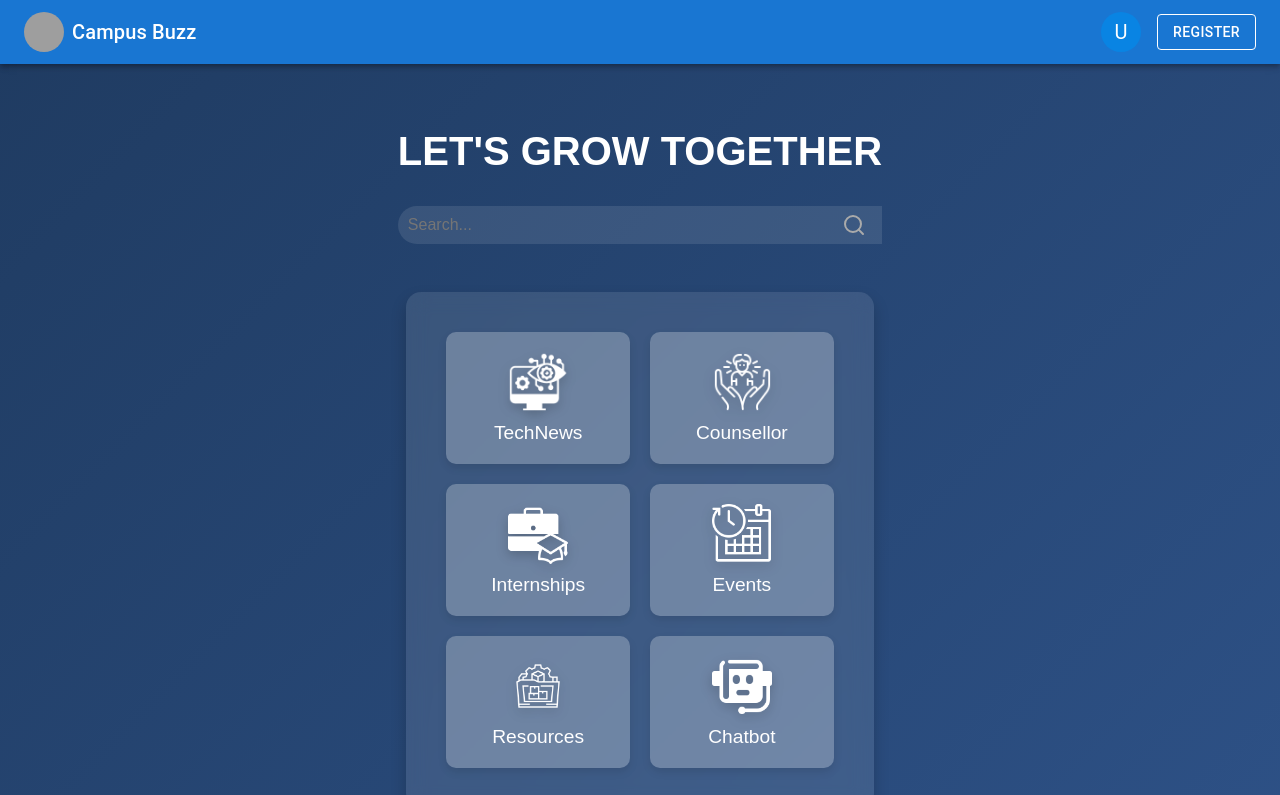
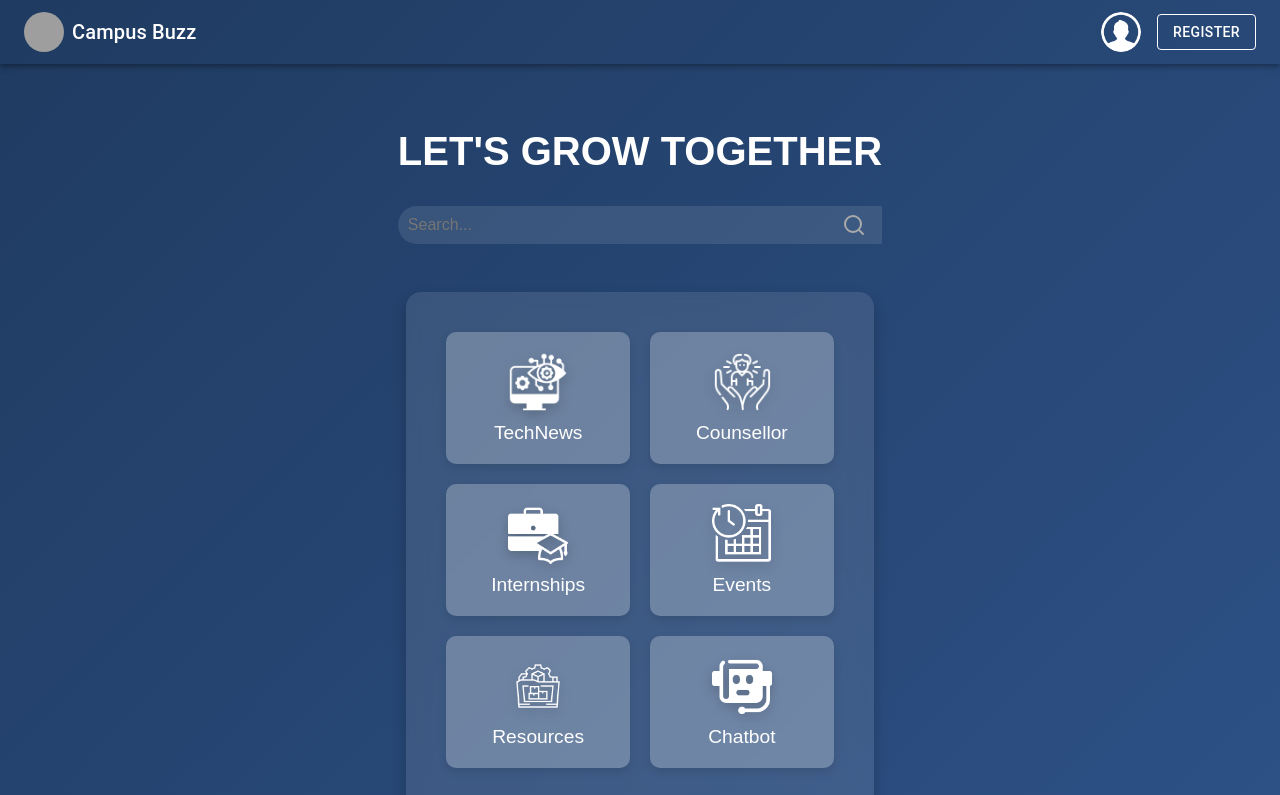
Before and after one commit to t-suraj21/Techtitans, a React app: page / in a window 1280 px wide. Shown: the top 795 px of the page. Built offline with nearby package versions, Linux system fonts and the light colour scheme; grey boxes are pictures that could not be loaded.

Commit message:
changes in navbar

```diff
--- a/src/components/NavBar.js
+++ b/src/components/NavBar.js
@@ -23,7 +23,9 @@ const NavBar = ({ onRegisterClick }) => {
     };
 
     return (
-        <AppBar position="static" sx={{ bgcolor: "primary.main" }}>
+        <AppBar position="static" sx={{ bgcolor: "transparent" }}>
+
+
             <Toolbar sx={{ display: "flex", justifyContent: "space-between" }}>
                 {/* Left - Logo */}
                 <Box sx={{ display: "flex", alignItems: "center" }}>
@@ -79,13 +81,13 @@ const NavBar = ({ onRegisterClick }) => {
 
                 {/* Right - Profile and Register */}
                 <Box sx={{ display: "flex", alignItems: "center", gap: 2 }}>
-                    {/* Profile */}
-                    <Avatar
-                        onClick={handleMenuClick}
-                        sx={{ cursor: "pointer", bgcolor: "#0984e3" }}
-                        alt="User Profile"
-                    >
-                        U
+    {/* Profile */}
+    <Avatar
+        onClick={handleMenuClick}
+        sx={{ cursor: "pointer" }}
+        alt="User Profile"
+        src="./home/profile-image.png" // Use the correct path to the uploaded image
+    >
                     </Avatar>
                     <Menu
                         anchorEl={anchorEl}
```
